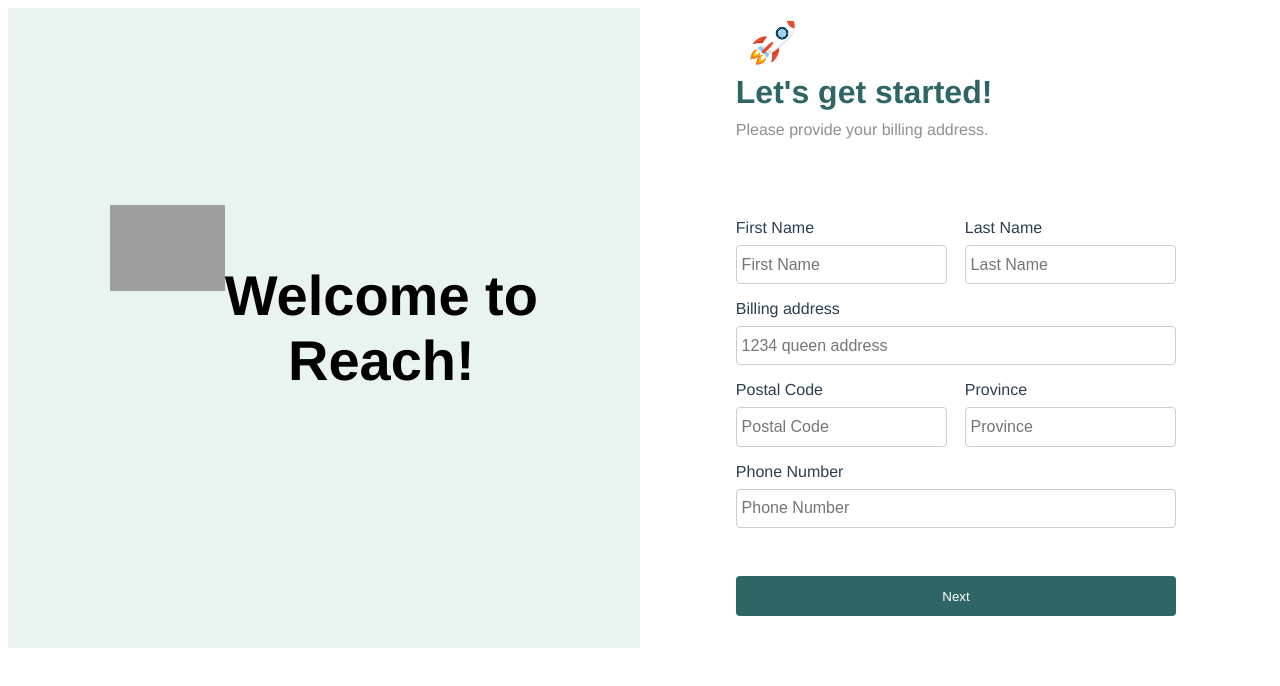
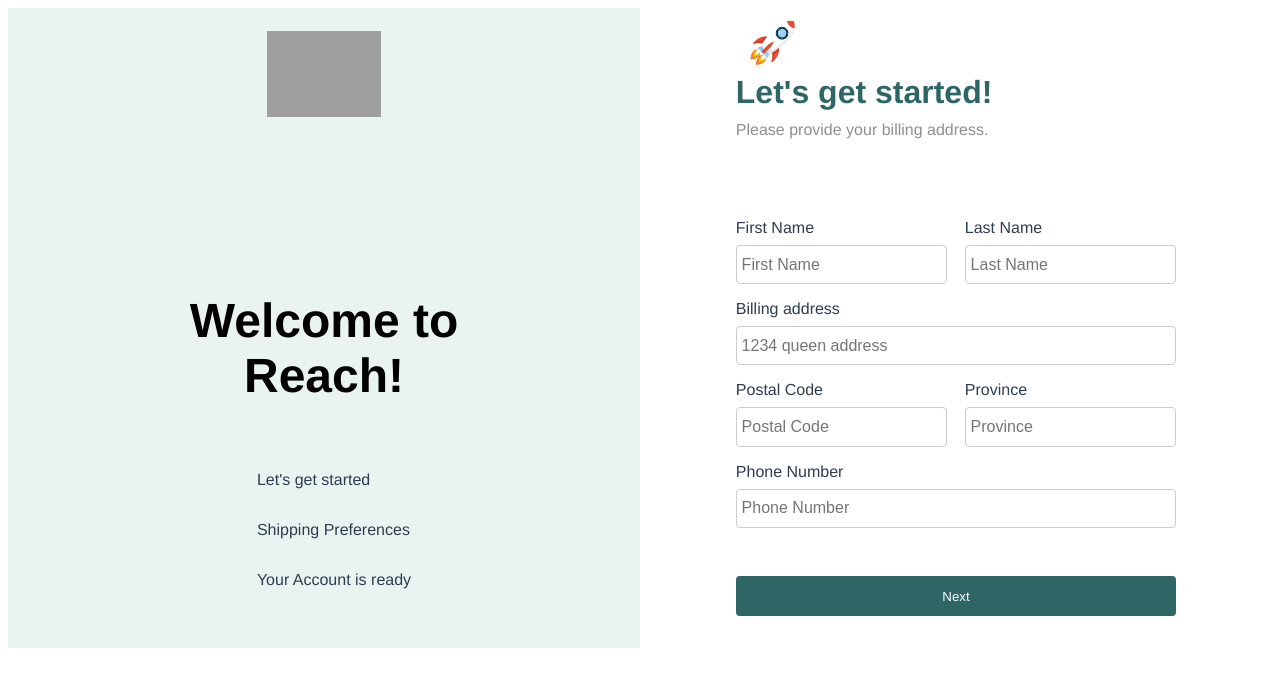
Before and after one commit to ankitdigimantra/vuereach, a Vue app: page / in a window 1280 px wide. Shown: the top 686 px of the page. Built offline with nearby package versions, Linux system fonts and the light colour scheme; grey boxes are pictures that could not be loaded.

Commit message:
first cfsdfs

```diff
--- a/src/components/LeftSide/LeftBar.vue
+++ b/src/components/LeftSide/LeftBar.vue
@@ -9,12 +9,20 @@
         Reach!
       </h1>
     </div>
+    <div class="content">
+      <p :class="{ active: activeStep === 'start' }">Let's get started</p>
+      <p :class="{ active: activeStep === 'progress' }">Shipping Preferences</p>
+      <p :class="{ active: activeStep === 'account' }">Your Account is ready</p>
+    </div>
   </div>
 </template>
 
 <script scoped>
 export default {
   name: "LeftBar",
+  props: {
+    activeStep: String
+  },
   methods: {
     selectMode(mode) {
       this.$emit("modeSelected", mode);
@@ -25,40 +33,49 @@
 
 <style scoped>
 h1 {
-  color: #000000
+  color: #000000;
+  font-size: xxx-large;
 }
+
 .sidebar {
   width: 100%;
   display: flex;
-  flex-direction: row;
+  flex-direction: column;
 }
 
-
 .contain {
-  display: flex;
-  justify-content: start;
-  margin-bottom: 160px;
+  margin-bottom: 140px;
 }
 
-.side-contain {
-  margin: 20px;
-  padding: 0px;
-  font-size: 14px;
+.progressbar {
+  margin-bottom: 20px;
 }
 
-.head {
-  margin: 0px;
-  justify-content: start;
+.content {
+  margin-bottom: 20px;
+  align-items: flex-start;
+  display: flex;
+  flex-direction: column;
 }
-.progressbar {
-  gap: 0px;
-  display: flex;
-  justify-content: start;
-  align-items: start;
-  font-size: 28px;
-  font-weight: bolder;
+
+p {
+  margin-left: 20px;
+  position: relative;
+}
+
+.active::before {
+  content: "";
+  position: absolute;
+  left: -20px;
+  top: 50%;
+  transform: translateY(-50%);
+  width: 10px;
+  height: 10px;
+  background-color: green;
+  border-radius: 50%;
 }
 </style>
+
 
 <!--<template>
   <div>
```
